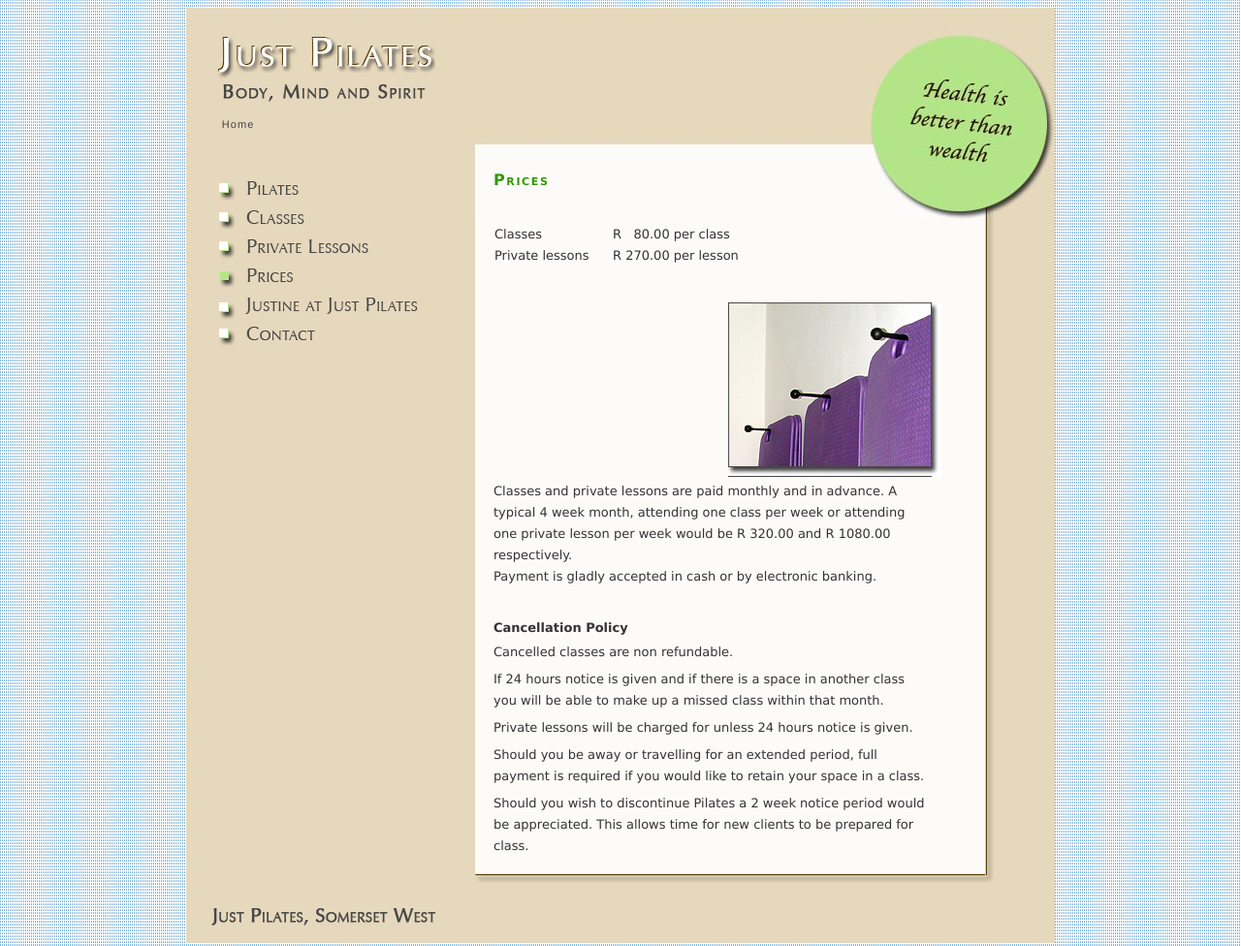
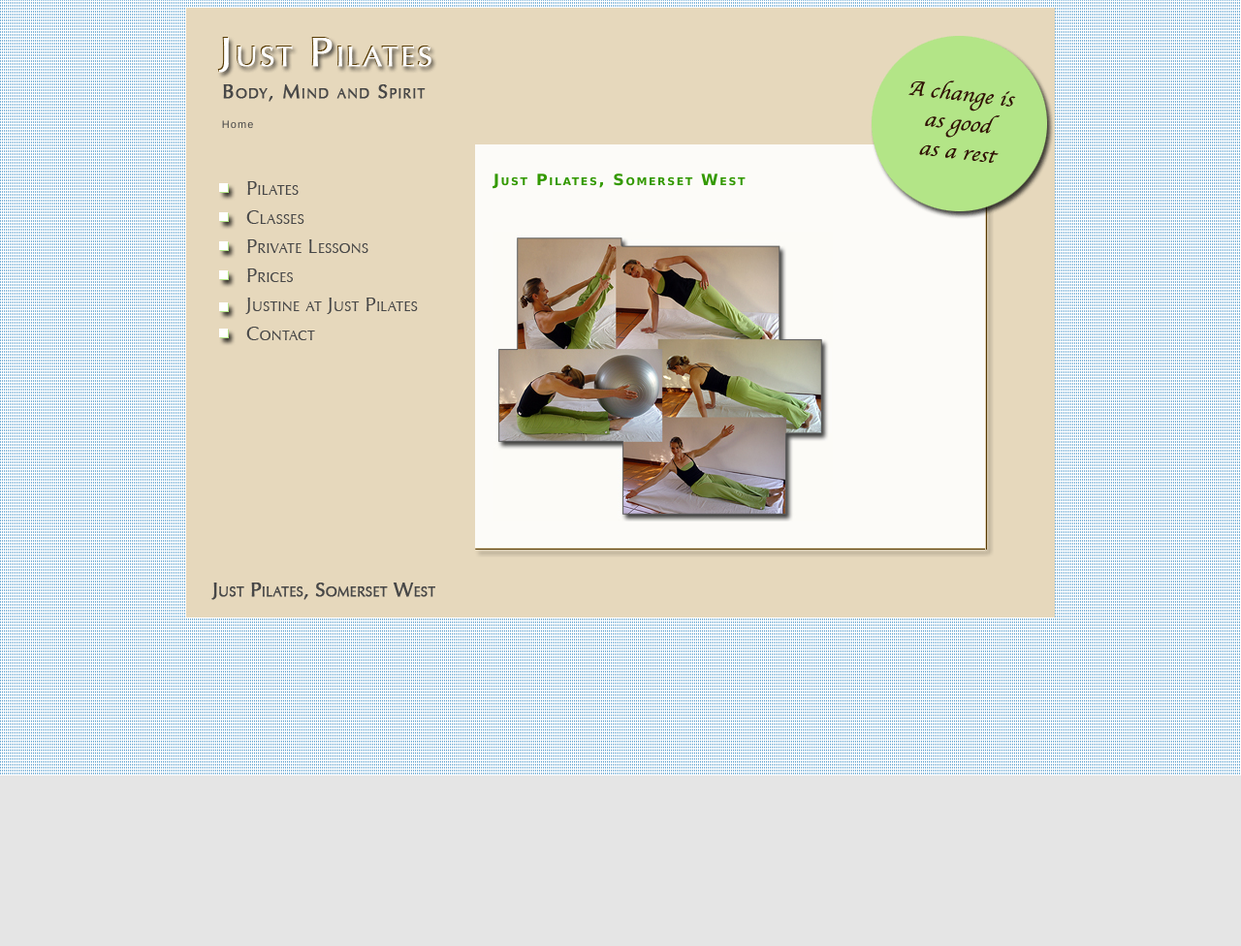
Before and after one commit to rosshaupt/justpilates, a plain HTML site: page index.html in a window 1280 px wide. Shown: the top 976 px of the page at 97% size. After the commit the page ends 800 px from the top, so only its background shows below. Drawn offline with Linux system fonts and the light colour scheme.

Commit message:
updated prices 2015

```diff
--- a/prices.htm
+++ b/index.html
@@ -55,7 +55,12 @@
               <img src="images/index_07.gif" alt="Link to Private Lessons" name="index_07" width="237" height="29" border="0" id="index_07" /></a></td>
           </tr>
           <tr>
-            <td width="1"> <a href="prices.htm"> <img src="images/index_09-over.gif" alt="Link to Prices" name="index_09" width="237" height="30" border="0" id="index_09" /></a></td>
+            <td width="1"> <a href="prices.htm"
+				onmouseover="changeImages('index_09', 'images/index_09-over.gif'); return true;"
+				onmouseout="changeImages('index_09', 'images/index_09.gif'); return true;"
+				onmousedown="changeImages('index_09', 'images/index_09-over.gif'); return true;"
+				onmouseup="changeImages('index_09', 'images/index_09-over.gif'); return true;">
+              <img src="images/index_09.gif" alt="Link to Prices" name="index_09" width="237" height="30" border="0" id="index_09" /></a></td>
           </tr>
           <tr>
             <td width="1"> <a href="just_pilates.htm"
@@ -82,7 +87,7 @@
       <td>
         <table width="100%" border="0" cellpadding="0" cellspacing="0" bgcolor="#E6D8BC" id="Table_01">
           <tr> <!-- InstanceBeginEditable name="titel" -->
-            <td background="bilder/prov_prices.jpg">
+            <td background="images/index_03.gif">
               <table width="100%" border="0" cellspacing="0" cellpadding="0">
                 <tr>
                   <td width="1%"><img src="spacer/180_2.GIF" width="60" height="218" /></td>
@@ -92,7 +97,7 @@
                     <p>&nbsp;</p>
                     <p>&nbsp;</p>
                     <p>&nbsp;</p>
-                    <h1>Prices</h1>
+                    <h1>Just Pilates, Somerset West</h1>
                   </td>
                 </tr>
               </table>
@@ -106,63 +111,8 @@
                   <td width="1%"><img src="spacer/180_2.GIF" width="60" height="100" /></td>
                   <!-- InstanceBeginEditable name="text" -->
             <td>
-                    <table width="10%" border="0" cellspacing="0" cellpadding="1">
-                      <tr>
-                        <td>
-                          <h3>Classes<br />
-                            Private lessons </h3>
-                        </td>
-                        <td>
-                          <h3>R&nbsp;&nbsp; 80.00 per
-                            class<br />
-                            R 270.00 per lesson </h3>
-                        </td>
-                      </tr>
-                      <tr>
-                        <td><img src="spacer/120_1.GIF" width="120" height="1" /></td>
-                        <td><img src="spacer/120_1.GIF" width="160" height="1" /></td>
-                      </tr>
-                    </table>
-                    <h2>&nbsp; </h2>
-                    <table width="80%" border="0" cellspacing="0" cellpadding="1">
-                      <tr>
-                        <td>&nbsp;</td>
-                        <td>
-                          <div align="right"><img src="bilder/prices.jpg" width="220" height="180" /></div>
-                        </td>
-                      </tr>
-                    </table>
-                    <h2>Classes and private lessons
-                      are paid monthly and in advance.
-                      A typical 4 week month, attending
-                      one class per week or attending
-                      one private lesson per week would
-                      be R 320.00 and R 1080.00 respectively.<br />
-                      Payment is gladly accepted in
-                      cash or by electronic
-                      banking. </h2>
-                    <h2>&nbsp; </h2>
-                    <h4><strong>Cancellation Policy</strong></h4>
-                    <h2> Cancelled classes are non refundable.
-                    </h2>
-                    <h2> If 24 hours notice is given
-                      and if there is a space in another
-                      class you will be able to make
-                      up a missed class within that
-                      month. </h2>
-                    <h2> Private lessons will be charged
-                      for unless 24 hours notice is
-                      given. </h2>
-                    <h2> Should you be away or travelling
-                      for an extended period, full payment
-                      is required if you would like
-                      to retain your space in a class.</h2>
-                    <h2> Should you wish to discontinue
-                      Pilates a 2 week notice period
-                      would be appreciated. This allows
-                      time for new clients to be prepared
-                      for class.</h2>
-                    </td>
+                    <p><img src="bilder/justpilates.jpg" width="350" height="299" /></p>
+              </td>
             <!-- InstanceEndEditable --></tr>
               </table>
             </td>
```
